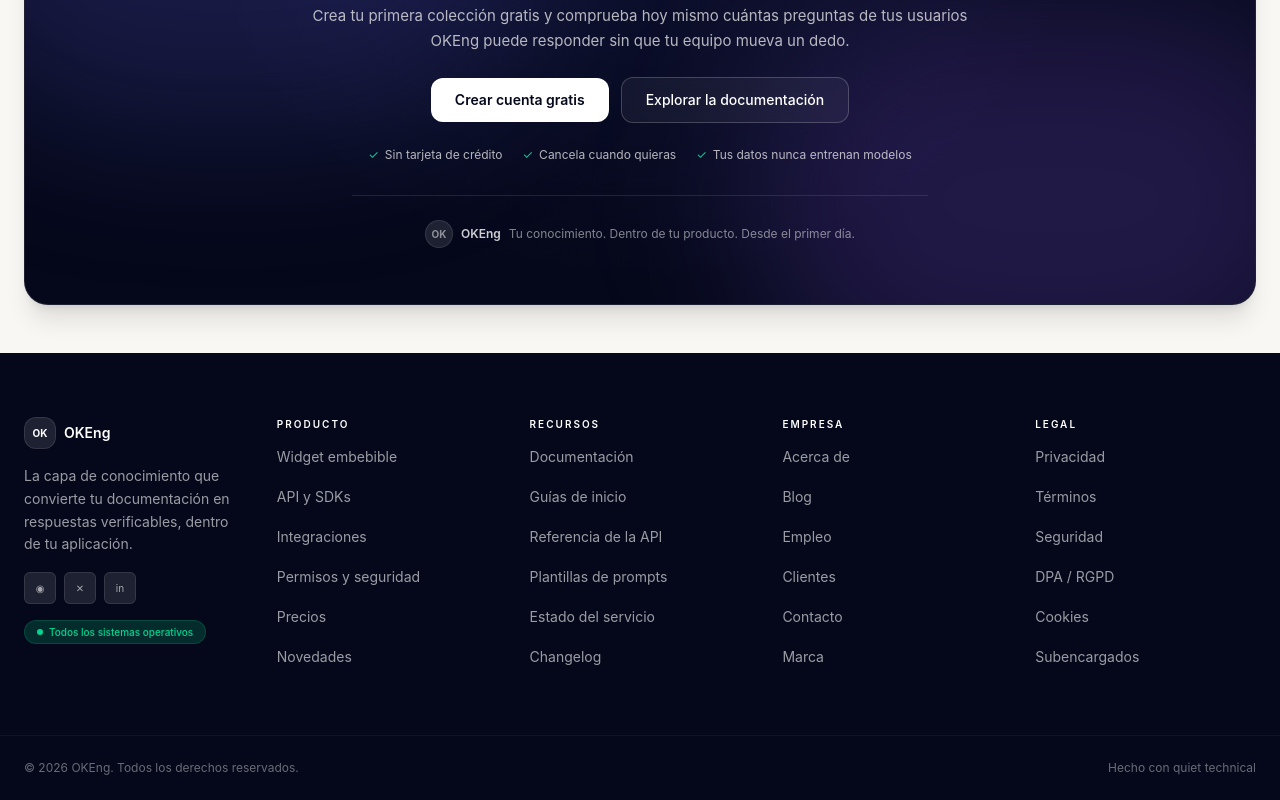
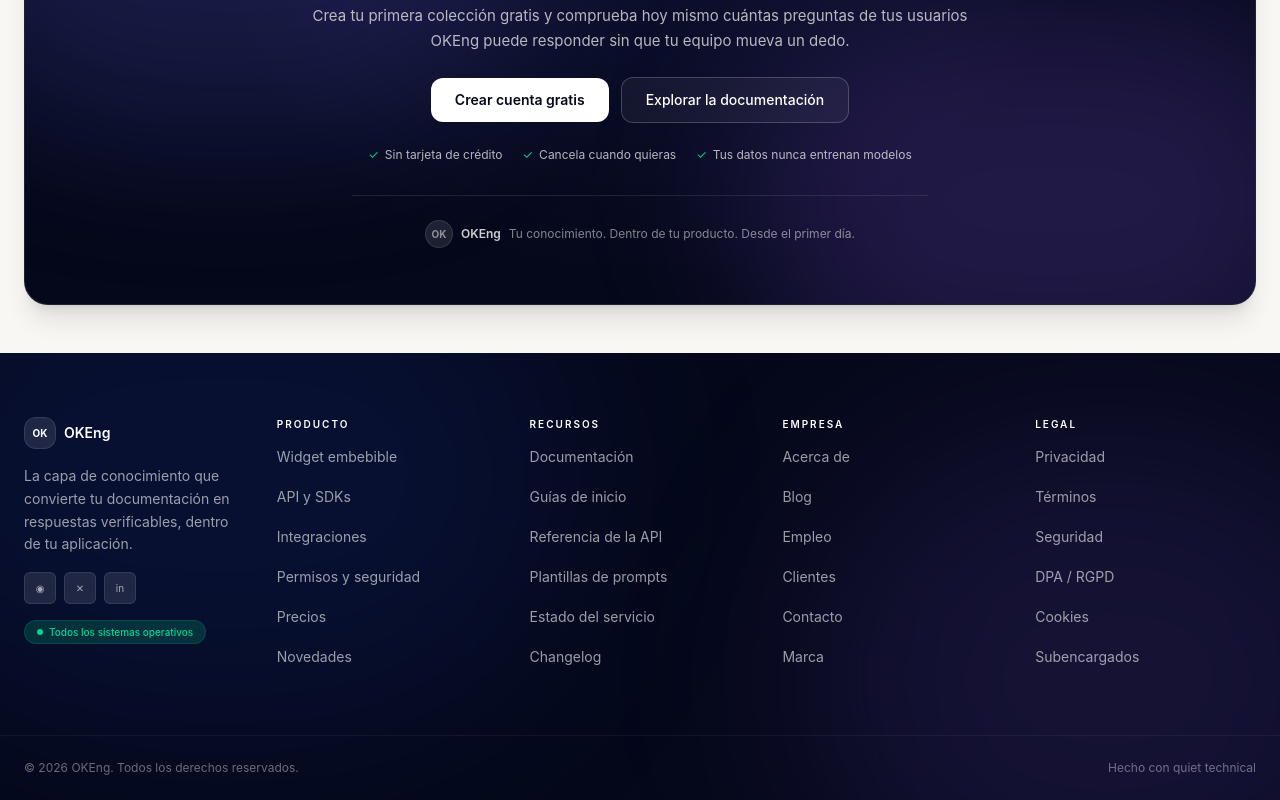
Before and after one commit to jtanori/OKEngine, a Next.js app: page / in a window 1280 px wide. Shown: the part 7064-7864 px from the top of the page. Built offline with nearby package versions, Linux system fonts and the light colour scheme; no server answers.

Commit message:
fix(footer-glow): add fading glow like other dark sections — violet/blue blurs behind footer
Co-authored-by: arena-agent <297053741+arena-agent@users.noreply.github.com>

```diff
--- a/src/components/landing/LandingFooter.tsx
+++ b/src/components/landing/LandingFooter.tsx
@@ -1,10 +1,16 @@
-// CO-LANDING-FOOTER — Footer 4 columns + bottom dark
+// CO-LANDING-FOOTER — Footer 4 columns + bottom dark with fading glow like other dark sections
 import React from 'react';
 
 export function LandingFooter() {
   return (
-    <footer className="w-full bg-ink-strong">
-      <div className="max-w-7xl mx-auto px-6 py-16 grid grid-cols-2 md:grid-cols-5 gap-8">
+    <footer className="w-full bg-ink-strong relative overflow-hidden">
+      {/* Fading glow — like Developers / FinalCTA */}
+      <div className="absolute inset-0 pointer-events-none">
+        <div className="absolute -top-32 -left-32 w-[700px] h-[500px] bg-[#1D4ED8]/12 blur-[100px] rounded-full" />
+        <div className="absolute -bottom-32 -right-32 w-[600px] h-[500px] bg-[#8B5CF6]/12 blur-[100px] rounded-full" />
+        <div className="absolute bottom-0 left-1/2 -translate-x-1/2 w-full h-[300px] bg-gradient-to-t from-[#6366F1]/08 to-transparent blur-2xl" />
+      </div>
+      <div className="relative max-w-7xl mx-auto px-6 py-16 grid grid-cols-2 md:grid-cols-5 gap-8">
         <div className="col-span-2 md:col-span-1 flex flex-col gap-4">
           <div className="flex items-center gap-2">
             <div className="h-8 w-8 rounded-lg bg-white/10 border border-white/10 flex items-center justify-center text-white text-2xs font-bold">OK</div>
@@ -63,7 +69,7 @@ export function LandingFooter() {
           <a href="/terms" className="text-sm text-white/60 hover:text-white leading-7">Subencargados</a>
         </div>
       </div>
-      <div className="border-t border-white/5">
+      <div className="relative border-t border-white/5">
         <div className="max-w-7xl mx-auto px-6 py-6 flex flex-col md:flex-row items-center justify-between gap-4">
           <div className="text-xs text-white/40">© {new Date().getFullYear()} OKEng. Todos los derechos reservados.</div>
           <div className="text-xs text-white/40">Hecho con quiet technical</div>
```
